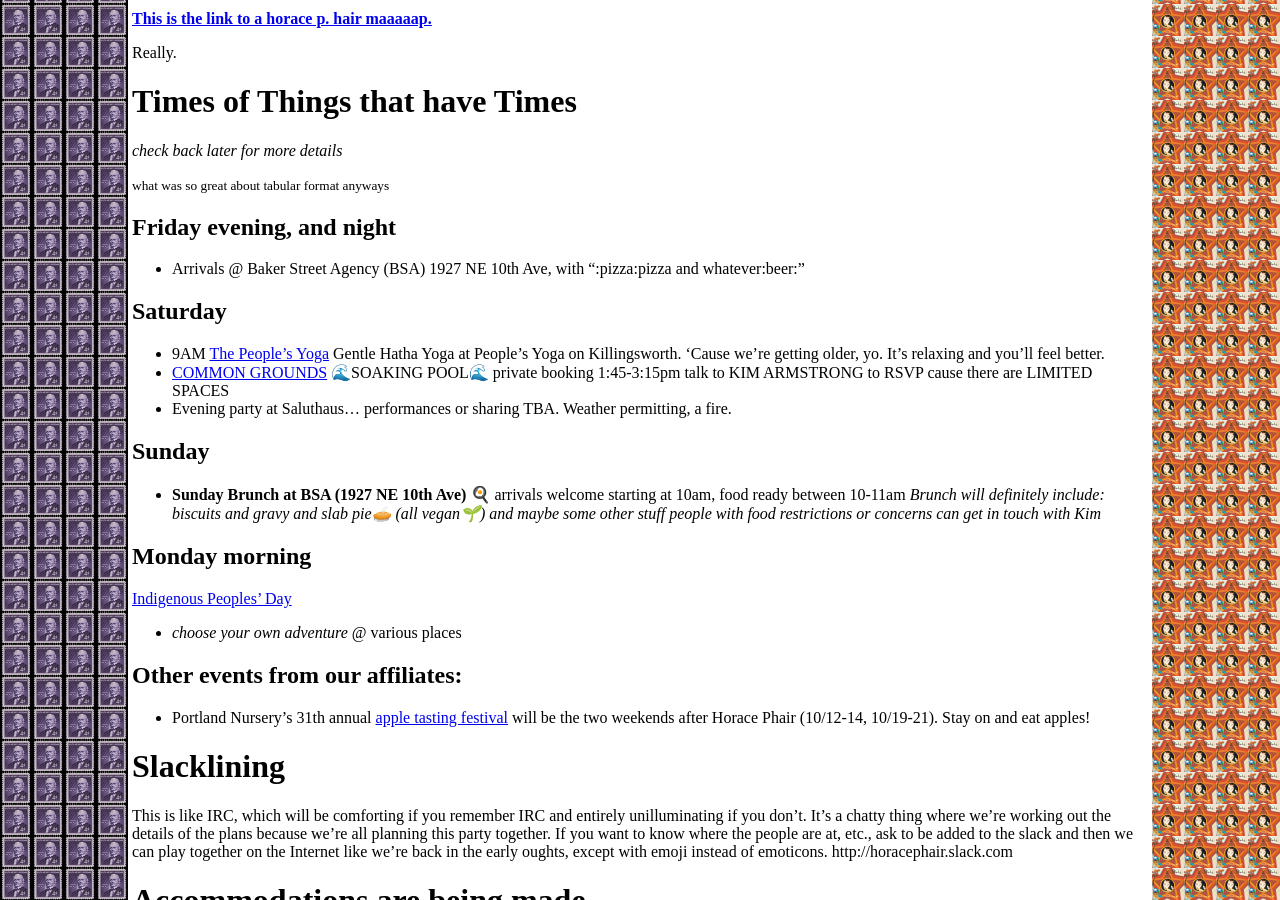
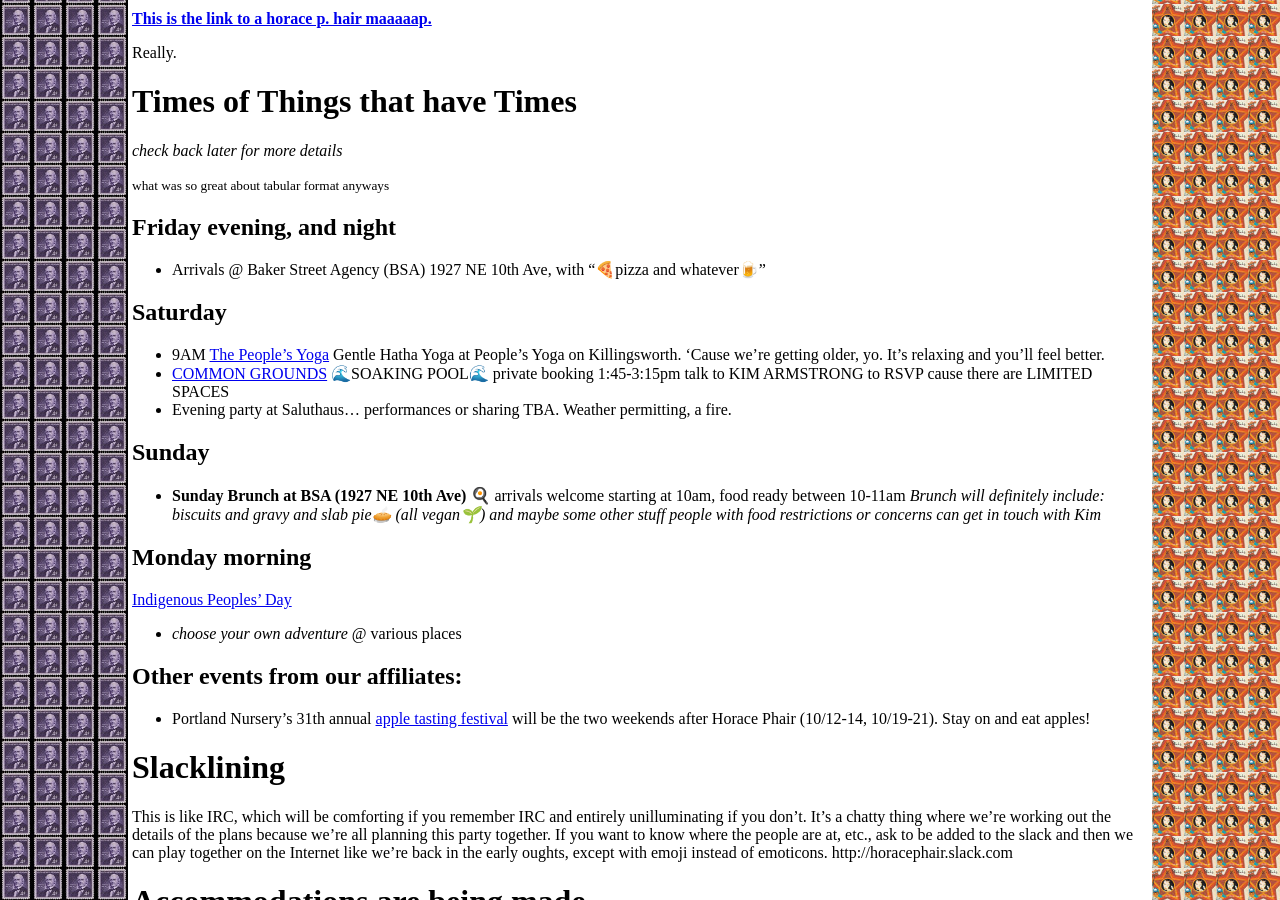
Before and after one commit to horacephair/horacephair.github.io, a Jekyll site: the page built from index.md, in a window 1280 px wide and 900 px high, scrolled down 604 px. Built offline with Jekyll 4.4.1, drawn with Linux system fonts in a browser that asks for light colours; our own code applies the rules of GitHub Pages for plain Markdown files; some of the changed lines change nothing that is shown.

Commit message:
fix emojis

```diff
--- a/index.md
+++ b/index.md
@@ -25,7 +25,7 @@ Really.
 
 
 ## Friday evening, and night
-* Arrivals @ Baker Street Agency (BSA) 1927 NE 10th Ave, with ":pizza:pizza and whatever:beer:"
+* Arrivals @ Baker Street Agency (BSA) 1927 NE 10th Ave, with "🍕pizza and whatever🍺"
 
 ## Saturday
 * 9AM [The People's Yoga](https://thepeoplesyoga.org/) Gentle Hatha Yoga at People's Yoga on Killingsworth. 'Cause we're getting older, yo. It's relaxing and you'll feel better.
```
